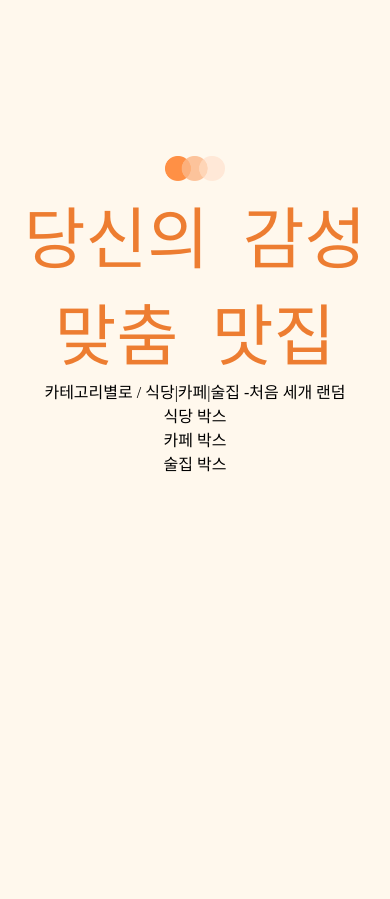
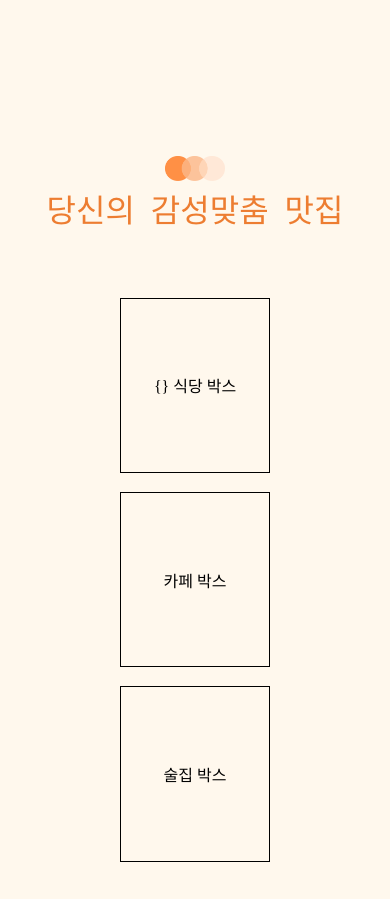
Before and after one commit to arimSeo/Graduate-proj, a Django app: template tastyproject/myapp/templates/main.html in a window 390 px wide. Before the commit the page ends 472 px from the top, so only its background shows below. Run offline with Django 3.2, Linux system fonts and the light colour scheme; the template is opened without the code that fills it, so the values that code supplies are empty.

Commit message:
[Frontend]메인페이지 css

```diff
--- a/tastyproject/accounts/views.py
+++ b/tastyproject/accounts/views.py
@@ -12,6 +12,8 @@
 from django.contrib import auth
 from django.contrib.auth import authenticate, login
 # from .forms import RegisterForm
+# from myapp.models import Recommend
+from django.conf import settings
 
 
 def register(request):
--- a/tastyproject/myapp/admin.py
+++ b/tastyproject/myapp/admin.py
@@ -1,4 +1,4 @@
 from django.contrib import admin
-from .models import Recommand
+from .models import Recommend
 # Register your models here.
-admin.site.register(Recommand)
+admin.site.register(Recommend)
--- a/tastyproject/myapp/models.py
+++ b/tastyproject/myapp/models.py
@@ -1,8 +1,10 @@
 from django.db import models
 from django.contrib.auth.models import User
+# from accounts.models import MyUser
+from django.conf import settings
 
 # Create your models here.
-class Recommand(models.Model):
+class Recommend(models.Model):
     photos=models.ImageField()
     #세 가게를 각각 먼저 추천
     food= models.CharField(max_length=20) #식당이름
--- a/tastyproject/myapp/static/css/main.css
+++ b/tastyproject/myapp/static/css/main.css
@@ -9,6 +9,16 @@
     font-size: 4.2rem;
 }
 
+.box1, .box2, .box3{
+    border:1px solid black;
+    padding:15% 10%;
+    margin:0 1% 0 1%;
+    display: inline-block;
+}
+.all_box{
+    margin:5% 0 10% 0;
+    /* display: block; */
+}
 
 
 
@@ -17,4 +27,15 @@
     body{
         margin-top: 40%;
     }
+    .h1{
+        font-size: 2rem;
+        margin-bottom:8% ;
+    }
+    .box1, .box2, .box3{
+        border:1px solid black;
+        padding:20% 0%;
+        margin:0 30% 5% 30%;
+        display: block;
+    }
+
 }
--- a/tastyproject/myapp/static/gamseong.js
+++ b/tastyproject/myapp/static/gamseong.js
@@ -7,7 +7,7 @@
         $(".loading").fadeOut(400);
         $(".logo").fadeIn(2000);
         $(".h1").fadeIn(2000);
-        $(".box1").fadeIn(5000);
-        $(".box2").fadeIn(5000);
+        $(".box1").fadeIn(4500);
+        $(".box2").fadeIn(6000);
     }, 2500);
 });
--- a/tastyproject/myapp/templates/gamseong.html
+++ b/tastyproject/myapp/templates/gamseong.html
@@ -27,13 +27,13 @@
             {% csrf_token %}
             <img src="{% static 'image/logo1.png' %}" class="logo" width="60px" height="25px">
             <div class="h1">
-                오늘의 감성은? Today's Mood</div>
-            <br>
+                오늘의 감성은?<br> Today's Mood</div>
+            <br><br>
             <div class="box1">
                 1. 느낌으로 선택하기- 가게의 느낌으로 선택
                 <h2>느낌이 ______ 가게</h2>
                 <div class="">
-                    <input type="submit" class="g1" value="#아기자기한">
+                    <input type="submit" class="g1" name="gam1" value="#아기자기한">
                 </div>
                 <div class="">
                     <input type="submit" class="g2" value="#힙한">
--- a/tastyproject/myapp/templates/main.html
+++ b/tastyproject/myapp/templates/main.html
@@ -14,12 +14,21 @@
 <body>
     <img src="{% static 'image/logo1.png' %}" width="60px" height="25px">
     <div class="h1">당신의 감성맞춤 맛집</div>
-
-    카테고리별로 / 식당|카페|술집 -처음 세개 랜덤
-
-    <div class="box1">식당 박스</div>
-    <div class="box2">카페 박스</div>
-    <div class="box3">술집 박스</div>
+    <br>
+    <!-- 선택하는 감성에 따라 다르게 {if~~} view에서?? -->
+    <!-- 카테고리별로 / 식당|카페|술집 -처음 세개 랜덤 -->
+    <div class="all_box">
+        <div class="box1">
+            {}
+            식당 박스
+        </div>
+        <div class="box2">
+            카페 박스
+        </div>
+        <div class="box3">
+            술집 박스
+        </div>
+    </div>
 
 </body>
 
--- a/tastyproject/myapp/urls.py
+++ b/tastyproject/myapp/urls.py
@@ -1,5 +1,6 @@
 from django.urls import path
 from .views import index, gamseong, main
+from django.conf import settings
 
 urlpatterns=[
     path('', index, name="index"),
```
Also changed, not shown: tastyproject/accounts/models.py (+5 -3 lines), tastyproject/myapp/views.py (+9 -8 lines).
